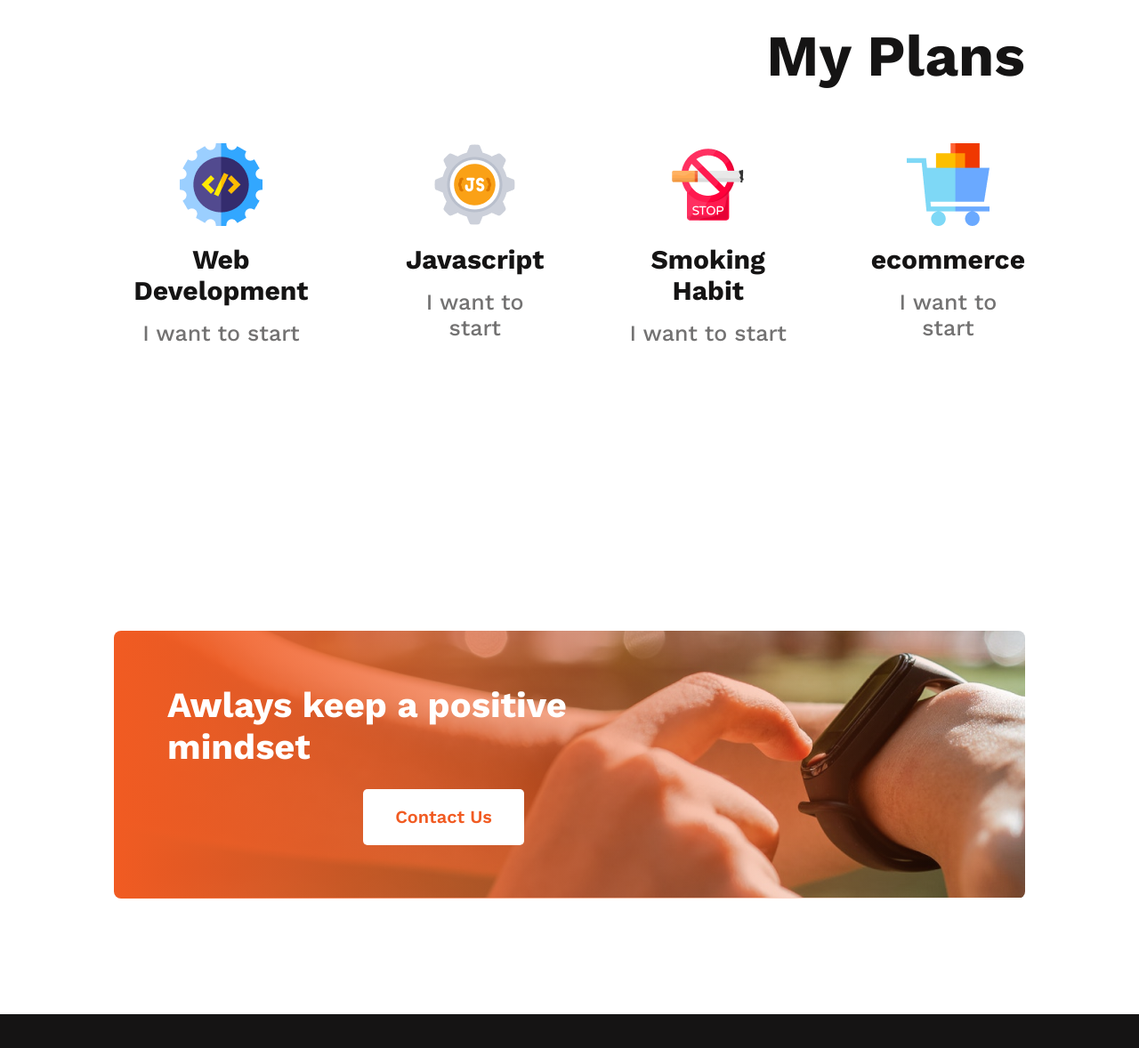
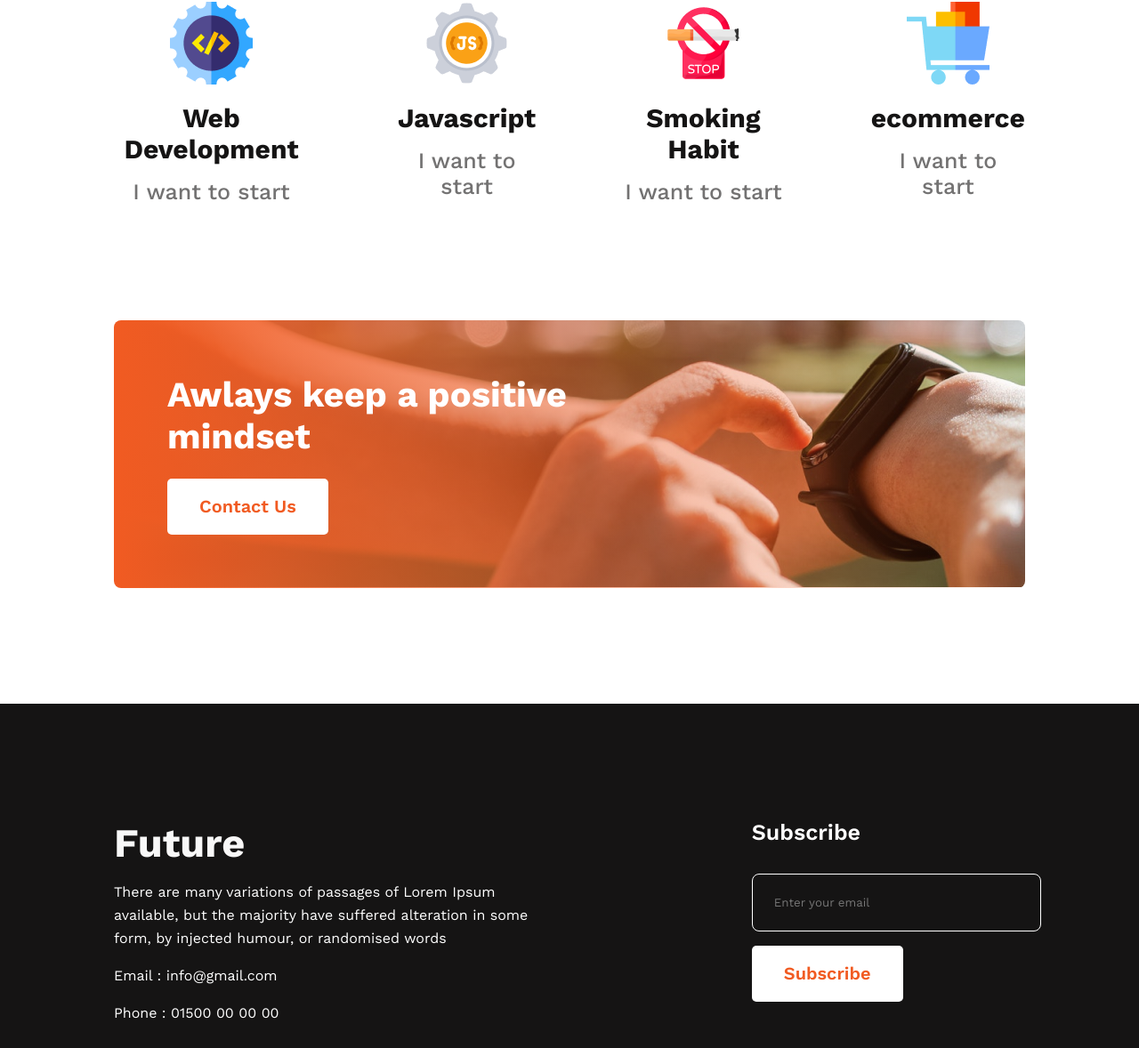
Before and after one commit to ashrafulislamakash/assignment1, a plain HTML site: page index.html in a window 1280 px wide. Shown: the part 2032-3210 px from the top of the page at 89% size. Drawn offline with nearby package versions, Linux system fonts and the light colour scheme.

Commit message:
Footer Added

```diff
--- a/index.html
+++ b/index.html
@@ -47,7 +47,10 @@
       <div class="contaienr">
         <img src="images/person.png" alt="" class="myimg" />
         <div class="text-container">
-          <h1 class="title">My failures of previous year</h1>
+          <h1 class="title">
+            My failures of <br />
+            previous year
+          </h1>
           <p class="description">
             Contrary to popular belief, Lorem Ipsum is not simply random text.
             It has roots in a piece of classical Latin literature from 45 BC,
@@ -69,7 +72,7 @@
     <!-- My Plans Start-->
 
     <section class="myplans">
-      <h1 class="title">My Plans</h1>
+      <h1 class="myplanstitle">My Plans</h1>
       <div class="contaienr">
         <div class="card">
           <img src="images/icons/web.png" class="cardimg" />
@@ -99,7 +102,7 @@
     <!-- CTA Start-->
 
     <section class="cta">
-      <div class="contaienr">
+      <div class="cta-contaienr">
         <div class="body">
           <h1 class="title">Awlays keep a positive mindset</h1>
           <button class="btn-white">Contact Us</button>
@@ -109,7 +112,7 @@
 
     <!-- footer Start-->
     <footer>
-      <div class="contaienr">
+      <div class="footer-contaienr">
         <div class="left">
           <h2 class="logotitle">Future</h2>
           <p class="fdis">
@@ -128,14 +131,12 @@
           </div>
         </div>
 
-        <div class="left">
-          <div class="left">
-            <div class="subscrivecontenet">
-              <h2 class="subscribe">Subscribe</h2>
-              <input type="email" placeholder="Enter your email" />
-              <button class="btn-white">Subscribe</button>
-            </div>
+        <div class="right">
+          <h2 class="subscribe">Subscribe</h2>
+          <div class="subwrapper">
+            <input type="email" placeholder="Enter your email" />
           </div>
+          <button class="btn-white">Subscribe</button>
         </div>
       </div>
     </footer>
--- a/style.css
+++ b/style.css
@@ -111,10 +111,11 @@ nav .navitems {
   font-size: 16px;
   line-height: 26px;
   color: #444343;
+  text-align: left;
 }
 
 .text-container {
-  width: 25%;
+  width: 35%;
   align-self: center;
 }
 .myfailures .title {
@@ -138,12 +139,20 @@ nav .navitems {
 
 /* MyPlan Start */
 .myplans {
-  padding: 130px 10%;
+  padding: 0px 10%;
+}
+
+.myplanstitle {
+  text-align: center;
+  font-weight: 700;
+  font-size: 40px;
+  line-height: 47px;
+  color: #151414;
 }
 .contaienr {
+  display: flex;
+  justify-content: space-between;
   text-align: center;
-  display: flex;
-  gap: 86px;
   margin-top: 60px;
 }
 .card .title {
@@ -162,11 +171,13 @@ nav .navitems {
   color: #737272;
 }
 
+/* Cta Start */
+
 .cta {
   padding: 130px 10%;
 }
 
-.cta .contaienr {
+.cta-contaienr {
   display: flex;
   background-image: linear-gradient(
       90deg,
@@ -201,23 +212,31 @@ footer {
   background-color: #151414;
   padding: 130px 10%;
 }
-footer .contaienr {
+.footer-contaienr {
   display: flex;
   justify-content: space-between;
 }
-footer .logotitle {
+
+footer .left {
+  width: 50%;
+}
+.logotitle {
   font-weight: 700;
   font-size: 45px;
   line-height: 53px;
   color: #f8f8f8;
 }
-footer .fdis {
+.fdis {
   font-weight: 400;
   font-size: 16px;
   line-height: 26px;
   color: #ffffff;
+  margin: 16px 24px 0 0;
 }
 
+.contactinfo {
+  margin-bottom: 32px;
+}
 .Socialcontack {
   display: flex;
   gap: 24px;
@@ -230,7 +249,10 @@ footer .fdis {
   color: #ffffff;
 }
 
-.subscrivecontenet input {
+.right {
+  width: 30%;
+}
+.right input {
   color: #fff;
   border: 1px solid #ffffff;
   background-color: transparent;
@@ -238,3 +260,7 @@ footer .fdis {
   width: 325px;
   padding: 24px;
 }
+
+.subwrapper {
+  margin: 32px 0px 16px 0px;
+}
```
